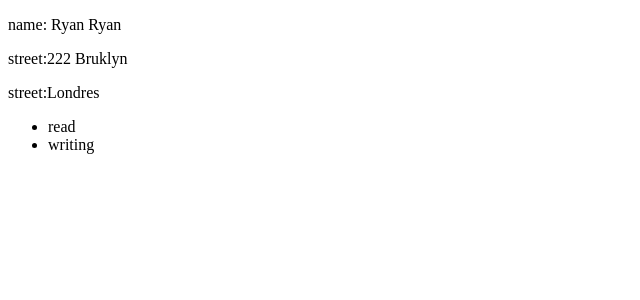
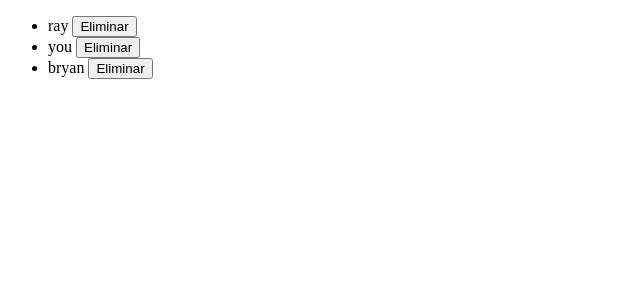
Before and after one commit to MAURI-PROGRAM/ANGULAR, an Angular app: page / in a window 1280 px wide. Shown: the top 300 px of the page, without its empty margins (0-640 px from the left). Built offline with nearby package versions, Linux system fonts and the light colour scheme.

Commit message:
funcionalidades evento click funcion eliminar

```diff
--- a/src/app/app.component.html
+++ b/src/app/app.component.html
@@ -1,10 +1,6 @@
-<div>
-  <p>name: {{name}}</p>
-  <p>street:{{address.street}}</p>
-  <p>street:{{address.city}}</p>
-  <ul>
-    <li *ngFor="let hobby of hobbies">
-      {{hobby}}
-    </li>
-  </ul>
-</div>
+<ul>
+  <li *ngFor = "let user of users">
+      {{user}}
+    <button (click)="deleteUser(user)">Eliminar</button>
+  </li>
+</ul>
--- a/src/app/app.component.ts
+++ b/src/app/app.component.ts
@@ -6,24 +6,18 @@ import { Component } from '@angular/core';
   styleUrls: ['./app.component.css']
 })
 export class AppComponent {
-  title = 'mi-primer-proyecto';
-  users = ['Michael','Pamela','Cindy','Kristy','Laura','Pame'];
-  activated:boolean = false;
-  name:string = 'Ryan Ryan'
-  edad:number;
-  address: {
-    street:string;
-    city:string;
-  };
-  hobbies:string[];
-  constructor(){
-    this.edad = 28;
-    this.address={
-      street:'222 Bruklyn',
-      city:'Londres'
-    };
-    this.hobbies = ['read','writing'];
+  users:string[] =['ray','you','bryan'];
+
+  sayHello(name:string){
+    alert("Hello"+name);
+  }
+  deleteUser(user){
+    alert(user);
+    for(let i =0; i<this.users.length;i++){
+      if(user == this.users[i]){
+        this.users.splice(i,1);
+      }
+    }
 
   }
-
 }
```
